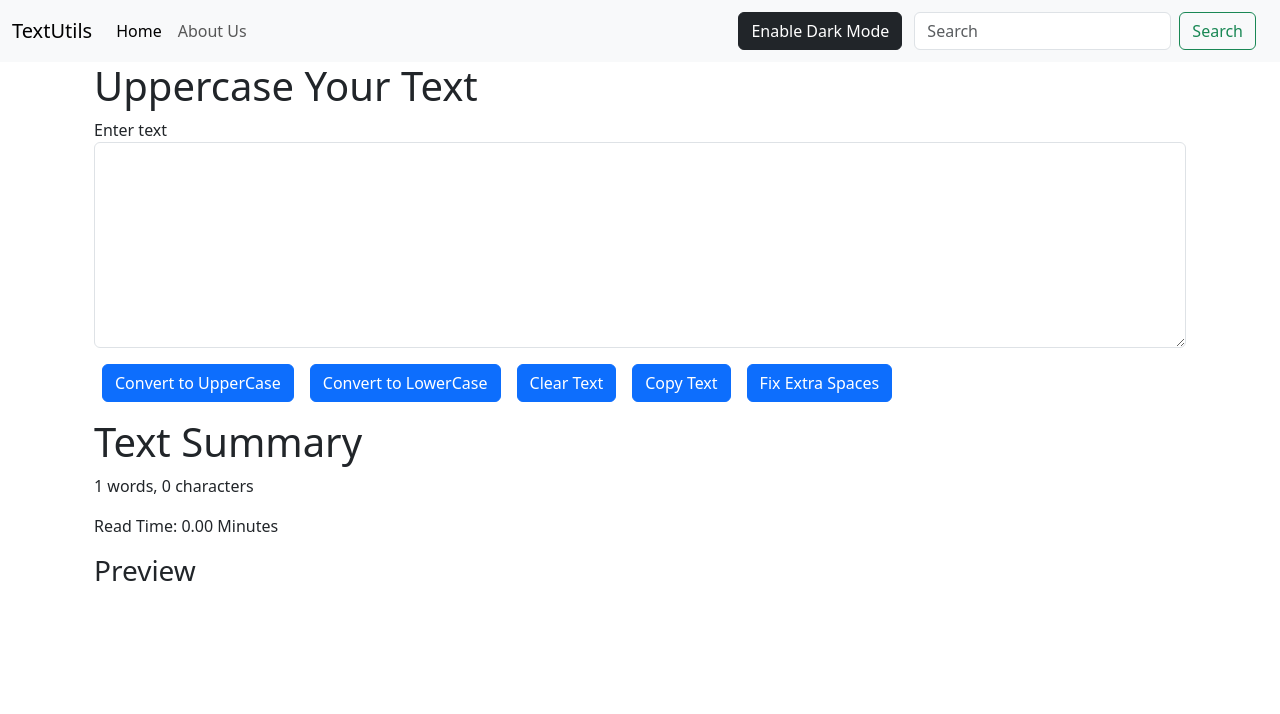
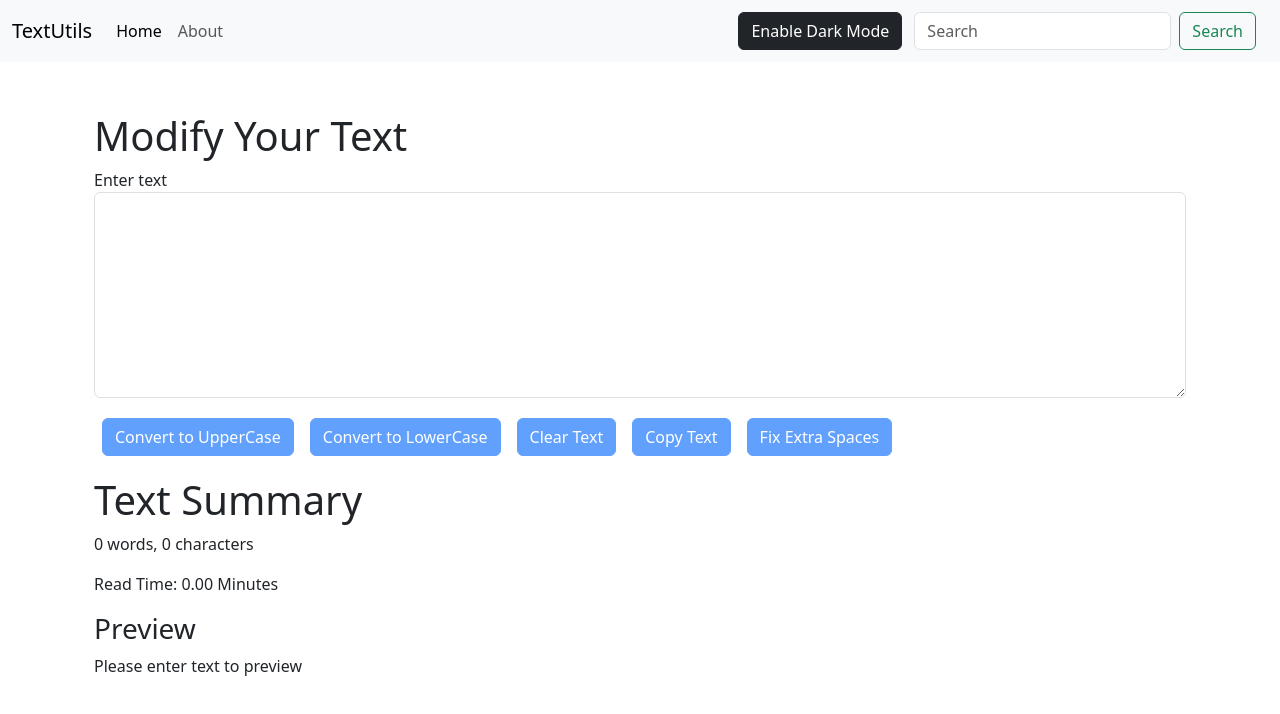
Before and after one commit to AhmedAsim-69/TextUtils, a React (Create React App) app: page / in a window 1280 px wide. Shown: the top 714 px of the page. Built offline with nearby package versions, Linux system fonts and the light colour scheme.

Commit message:
Finalized TextUtils

```diff
--- a/src/App.js
+++ b/src/App.js
@@ -1,10 +1,10 @@
 import { useState } from "react";
 import "./App.css";
 
+import About from "./components/About";
+import Alert from "./components/Alert";
 import Navbar from "./components/Navbar";
 import TextForm from "./components/TextForm";
-import Alert from "./components/Alert";
-import About from "./components/About";
 
 import {
   BrowserRouter,
@@ -46,14 +46,14 @@ function App() {
   return (
     <>
       <BrowserRouter>
-        <Navbar title="TextUtils" aboutText="About Us" themeMode={themeMode} toggleThemeMode={toggleThemeMode} btnText={btnText}/>
+        <Navbar title="TextUtils" aboutText="About" themeMode={themeMode} toggleThemeMode={toggleThemeMode} btnText={btnText}/>
         <Alert alert={alert}/>
         <div className="container">
           <Routes>
 
-            <Route exact path="/about" element={<About/>}>
+            <Route exact path="/about" element={<About themeMode={themeMode}/>}>
               </Route>
-            <Route exact path="/" element={<TextForm title="Uppercase Your Text" label="Enter text" themeMode={themeMode}/>}>
+            <Route exact path="/" element={<TextForm title="Modify Your Text" label="Enter text" themeMode={themeMode} showAlert={showAlert}/>}>
               </Route>
 
           </Routes>
--- a/src/components/About.js
+++ b/src/components/About.js
@@ -7,13 +7,13 @@ export default function About(props) {
     //     backgroundColor: 'white'
     // })
     let myStyle = {
-        color: props.mode ==='dark'?'white':'#042743',
-        backgroundColor: props.mode ==='dark'?'rgb(36 74 104)':'white',
+        color: props.themeMode ==='dark'?'white':'#042743',
+        backgroundColor: props.themeMode ==='dark'?'rgb(36 74 104)':'white',
     }
 
     return (
         <div className="container">
-            <h1 className="my-3" style={{color: props.mode ==='dark'?'white':'#042743'}}>About Us</h1>
+            <h1 className="my-3" style={{color: props.themeMode ==='dark'?'white':'#042743'}}>About Us</h1>
             <div className="accordion" id="accordionExample">
                 <div className="accordion-item">
                     <h2 className="accordion-header" id="headingOne">
--- a/src/components/Alert.js
+++ b/src/components/Alert.js
@@ -7,9 +7,12 @@ function Alert(props) {
 
     }
   return (
-    props.alert && <div class={`alert alert-${props.alert.type} alert-dismissible fade show`} role="alert">
-        <strong>{capitalize(props.alert.type)}</strong> {props.alert.msg}
-        <button type="button" class="btn-close" data-bs-dismiss="alert" aria-label="Close"></button>
+    <div style={{height:"50px"}}>
+
+      {props.alert && <div class={`alert alert-${props.alert.type} alert-dismissible fade show`} role="alert">
+          <strong>{capitalize(props.alert.type)}</strong> {props.alert.msg}
+          <button type="button" class="btn-close" data-bs-dismiss="alert" aria-label="Close"></button>
+      </div>}
     </div>
   )
 }
--- a/src/components/TextForm.js
+++ b/src/components/TextForm.js
@@ -8,12 +8,14 @@ export default function TextForm(props) {
 
     const upperCaseBtnClk = ()=>{
         let newText = text.toUpperCase();
-        setText(newText)
+        setText(newText);
+        props.showAlert("Converted to UpperCase Successfully", "success");
     }
 
     const lowerCaseBtnClk = ()=>{
         let newText = text.toLowerCase();
-        setText(newText)
+        setText(newText);
+        props.showAlert("Converted to lowercase Successfully", "success");
     }
     const clearText = ()=>{
         setText("")
@@ -21,12 +23,14 @@ export default function TextForm(props) {
     const fixExtraSpaces = ()=>{
         let newText = text.split(/[ ]+/);
         setText(newText.join(" "));
+        props.showAlert("Removed extra spaces successfully", "success");
     }
     const copyText = ()=>{
         var text = document.getElementById("exampleFormControlTextarea1");
         text.select();
-        text.setSelectionRange(0,9999);
+        document.getSelection().removeAllRanges();
         navigator.clipboard.writeText(text.value);
+        props.showAlert("Text copied to clipboard", "success");
     }
     const textChanged = (event)=>{
         setText(event.target.value)
@@ -43,18 +47,18 @@ export default function TextForm(props) {
              color: props.themeMode === "light" ? "black" : "white"}}
              value={text} onChange={textChanged} id="exampleFormControlTextarea1" rows="8"></textarea>
         </div>
-        <button className="btn btn-primary mx-2" onClick={upperCaseBtnClk}>Convert to UpperCase</button>
-        <button className="btn btn-primary mx-2" onClick={lowerCaseBtnClk}>Convert to LowerCase</button>
-        <button className="btn btn-primary mx-2" onClick={clearText}>Clear Text</button>
-        <button className="btn btn-primary mx-2" onClick={copyText}>Copy Text</button>
-        <button className="btn btn-primary mx-2" onClick={fixExtraSpaces}>Fix Extra Spaces</button>
+        <button disabled={text.length === 0} className="btn btn-primary mx-2 my-1" onClick={upperCaseBtnClk}>Convert to UpperCase</button>
+        <button disabled={text.length === 0} className="btn btn-primary mx-2 my-1" onClick={lowerCaseBtnClk}>Convert to LowerCase</button>
+        <button disabled={text.length === 0} className="btn btn-primary mx-2 my-1" onClick={clearText}>Clear Text</button>
+        <button disabled={text.length === 0} className="btn btn-primary mx-2 my-1" onClick={copyText}>Copy Text</button>
+        <button disabled={text.length === 0} className="btn btn-primary mx-2 my-1" onClick={fixExtraSpaces}>Fix Extra Spaces</button>
     </div>
     <div className={`container my-3 text-${props.themeMode === "light" ? "dark" : "light"}`}>
         <h1>Text Summary</h1>
-        <p>{text.split(" ").length} words, {text.length} characters</p>
-        <p>Read Time: {(0.008 * text.length).toPrecision(3)} Minutes</p>
+        <p>{text.split(" ").filter((event)=>{return event.length !== 0}).length} words, {text.length} characters</p>
+        <p>Read Time: {(0.008 * text.split(" ").filter((event)=>{return event.length !== 0}).length).toPrecision(3)} Minutes</p>
         <h3>Preview</h3>
-        <p>{text}</p>
+        <p>{(text.length === 0) ? "Please enter text to preview" : text}</p>
     </div>
     </>
   )
```
